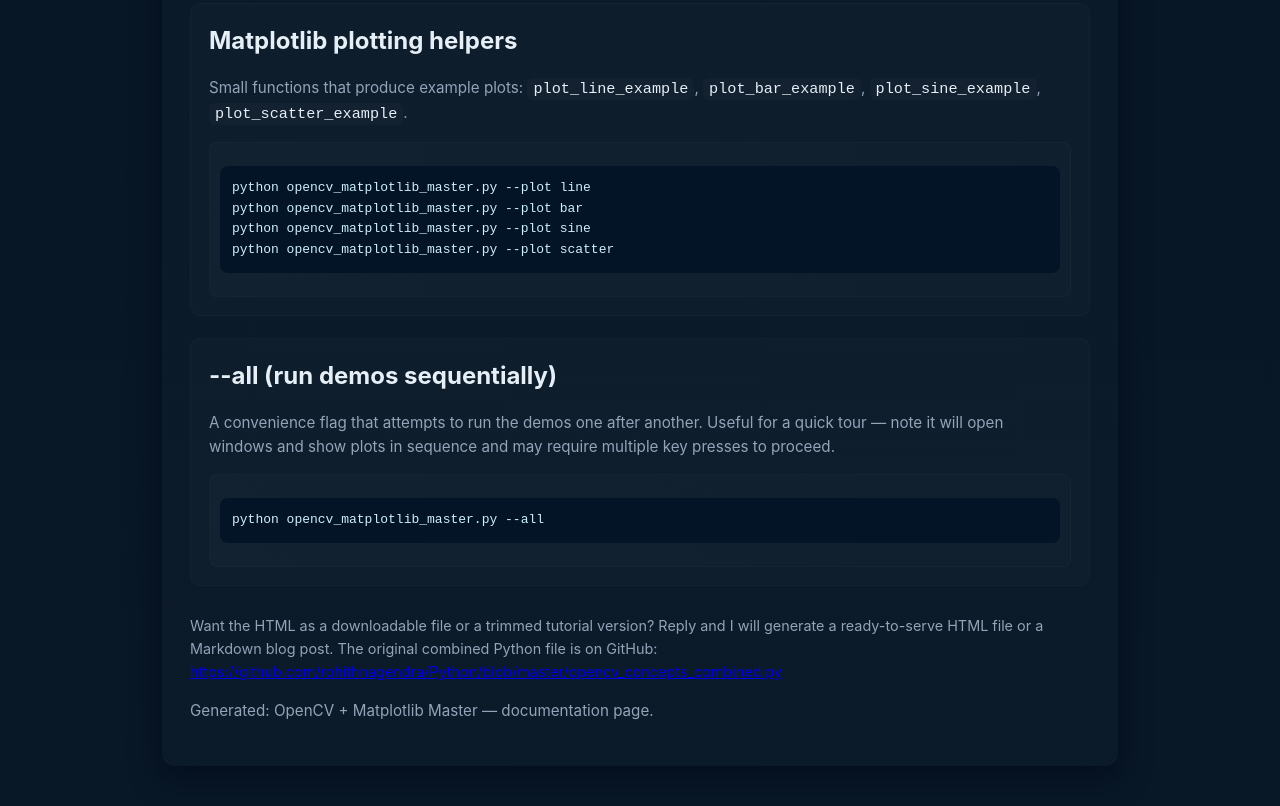
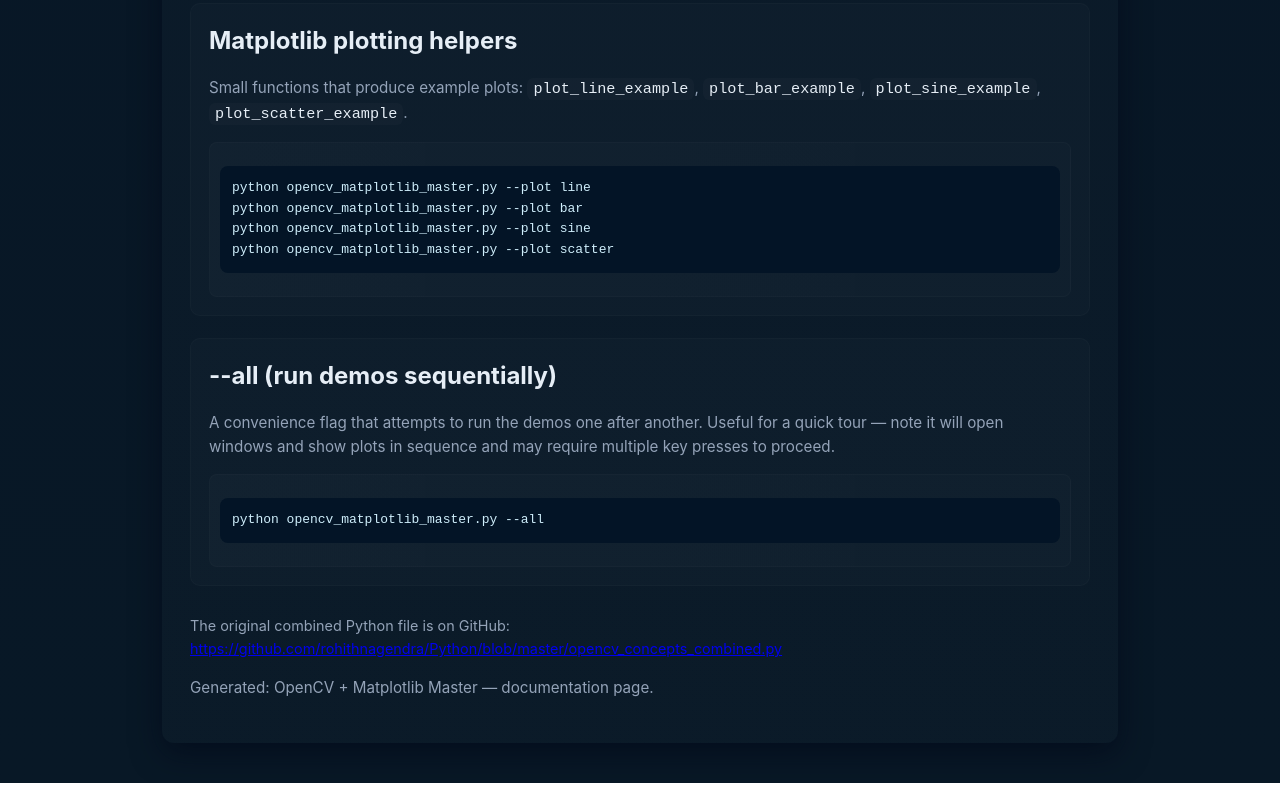
Before and after one commit to rohithnagendra/rohithnagendra.github.io, a plain HTML site: page python-matplotlib.html in a window 1280 px wide. Shown: the part 3212-4018 px from the top of the page. After the commit the page ends 3995 px from the top, so only its background shows below. Drawn offline with Linux system fonts and the light colour scheme.

Commit message:
Update python-matplotlib.html
updated the text

```diff
--- a/python-matplotlib.html
+++ b/python-matplotlib.html
@@ -150,7 +150,7 @@ python opencv_matplotlib_master.py --plot scatter</pre>
     </section>
 
     <footer>
-      <p>Want the HTML as a downloadable file or a trimmed tutorial version? Reply and I will generate a ready-to-serve HTML file or a Markdown blog post. The original combined Python file is on GitHub: <a href="https://github.com/rohithnagendra/Python/blob/master/opencv_concepts_combined.py" target="_blank">https://github.com/rohithnagendra/Python/blob/master/opencv_concepts_combined.py</a></p>
+      <p>The original combined Python file is on GitHub: <a href="https://github.com/rohithnagendra/Python/blob/master/opencv_concepts_combined.py" target="_blank">https://github.com/rohithnagendra/Python/blob/master/opencv_concepts_combined.py</a></p>
       <p class="muted">Generated: OpenCV + Matplotlib Master — documentation page.</p>
     </footer>
   </div>
```
